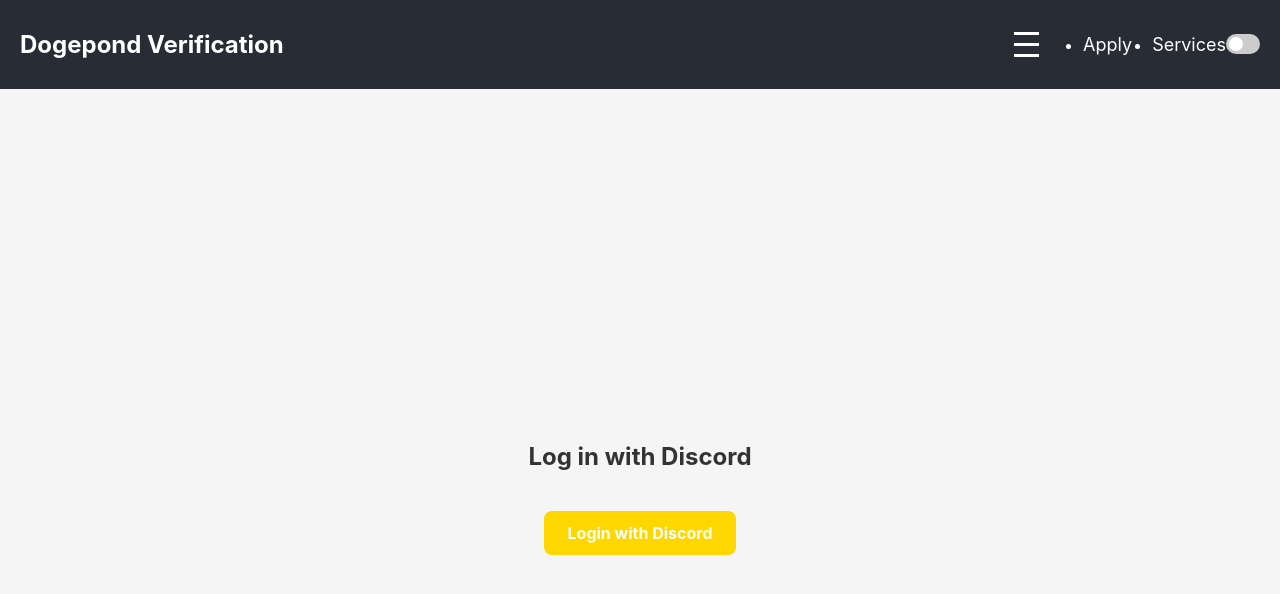
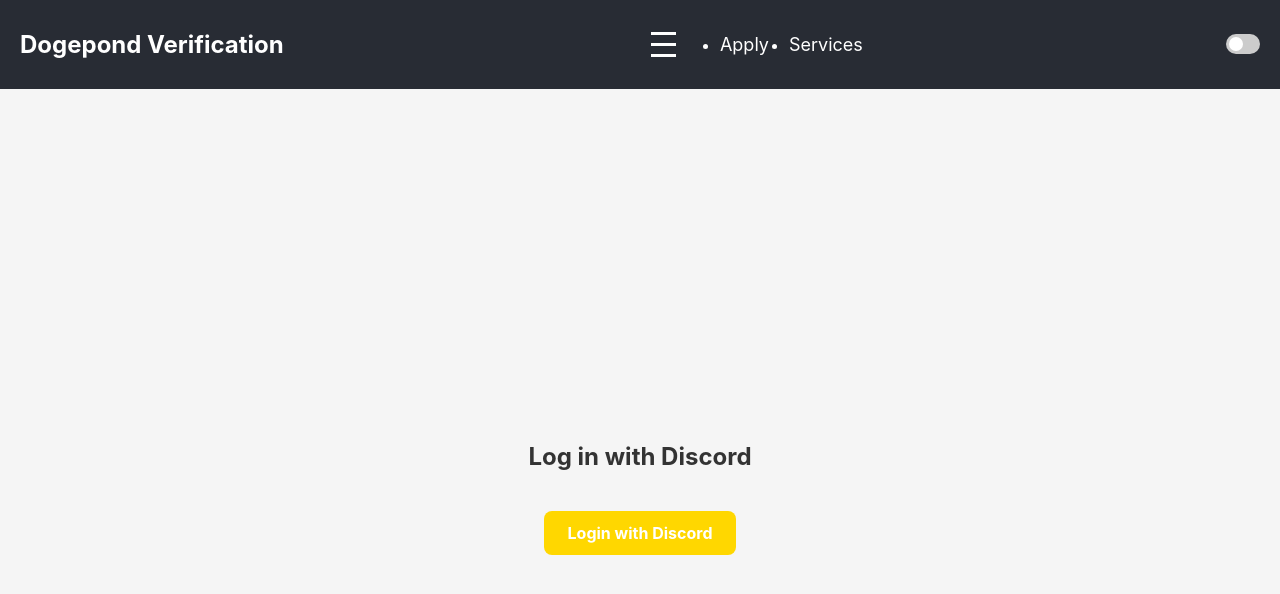
Before and after one commit to jlloyd0430/doginal-verification, a React (Create React App) app: page / in a window 1280 px wide. Shown: the top 594 px of the page. Built offline with nearby package versions, Linux system fonts and the light colour scheme; no server answers.

Commit message:
Update Navbar.css

```diff
--- a/src/components/Navbar.css
+++ b/src/components/Navbar.css
@@ -17,10 +17,7 @@
   cursor: pointer;
   display: flex;
   flex-direction: column;
-}
-
-.menu-icon {
-  margin-left: auto; /* Ensures it aligns to the right */
+  margin-left: auto; /* Push the menu icon to the right */
 }
 
 .bar {
@@ -57,6 +54,10 @@
 
 .nav-links a:hover {
   color: #61dafb;
+}
+
+.dark-mode-toggle {
+  margin-left: auto;
 }
 
 .mobile-dark-mode-toggle {
@@ -115,7 +116,7 @@ input:checked + .slider:before {
 /* Mobile responsive */
 @media (max-width: 768px) {
   .dark-mode-toggle {
-    display: none; /* Hide dark mode toggle on mobile */
+    display: none; /* Hide the desktop dark mode toggle on mobile */
   }
 
   .mobile-dark-mode-toggle {
@@ -124,7 +125,7 @@ input:checked + .slider:before {
   }
 
   .menu-icon {
-    margin-left: auto; /* Push the menu icon to the right */
+    margin-left: auto; /* Ensure the menu icon stays on the right */
   }
 
   .nav-links {
```
